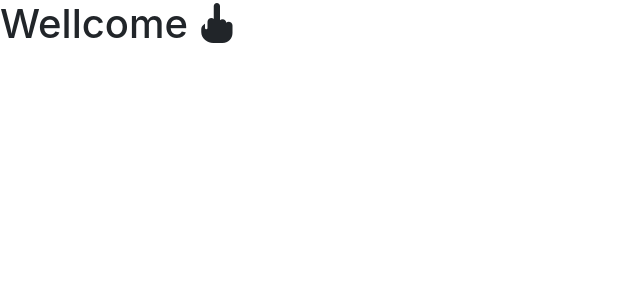
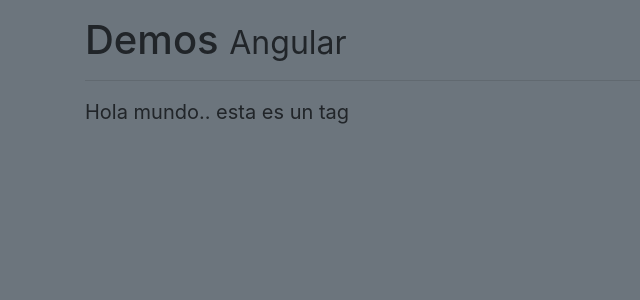
Before and after one commit to samir04m/Angular-miscelaneos, an Angular app: page / in a window 1280 px wide. Shown: the top 300 px of the page, without its empty margins (0-640 px from the left). Built offline with nearby package versions, Linux system fonts and the light colour scheme.

Commit message:
Creacion del componente ngStyle

```diff
--- a/src/app/app.component.html
+++ b/src/app/app.component.html
@@ -1,4 +1,8 @@
-<h1>
-   Wellcome
-   <i class="fas fa-hand-middle-finger"></i>
-</h1>
+<div class="container pt-3">
+   <h1>Demos <small>Angular</small></h1>
+   <hr>
+
+   <app-ng-styles></app-ng-styles>
+
+
+</div>
--- a/src/app/app.module.ts
+++ b/src/app/app.module.ts
@@ -2,10 +2,12 @@
 import { NgModule } from '@angular/core';
 
 import { AppComponent } from './app.component';
+import { NgStylesComponent } from './components/ng-styles/ng-styles.component';
 
 @NgModule({
   declarations: [
-    AppComponent
+    AppComponent,
+    NgStylesComponent
   ],
   imports: [
     BrowserModule
--- /dev/null
+++ b/src/app/components/ng-styles/ng-styles.component.ts
@@ -0,0 +1,21 @@
+import { Component, OnInit } from '@angular/core';
+
+@Component({
+  selector: 'app-ng-styles',
+  template: `
+    <p [ngStyle]="{ 'font-size': tamano+'px' }">
+      Hola mundo.. esta es un tag
+    </p>
+  `,
+  styles: []
+})
+export class NgStylesComponent implements OnInit {
+
+   tamano:number = 20;
+
+  constructor() { }
+
+  ngOnInit() {
+  }
+
+}
--- a/src/index.html
+++ b/src/index.html
@@ -12,7 +12,7 @@
    <script src="https://kit.fontawesome.com/6141b524a6.js" crossorigin="anonymous"></script>
 
 </head>
-<body>
+<body class="bg-secondary">
   <app-root></app-root>
 
    <script src="https://code.jquery.com/jquery-3.3.1.slim.min.js" integrity="sha384-q8i/X+965DzO0rT7abK41JStQIAqVgRVzpbzo5smXKp4YfRvH+8abtTE1Pi6jizo" crossorigin="anonymous"></script>
```
